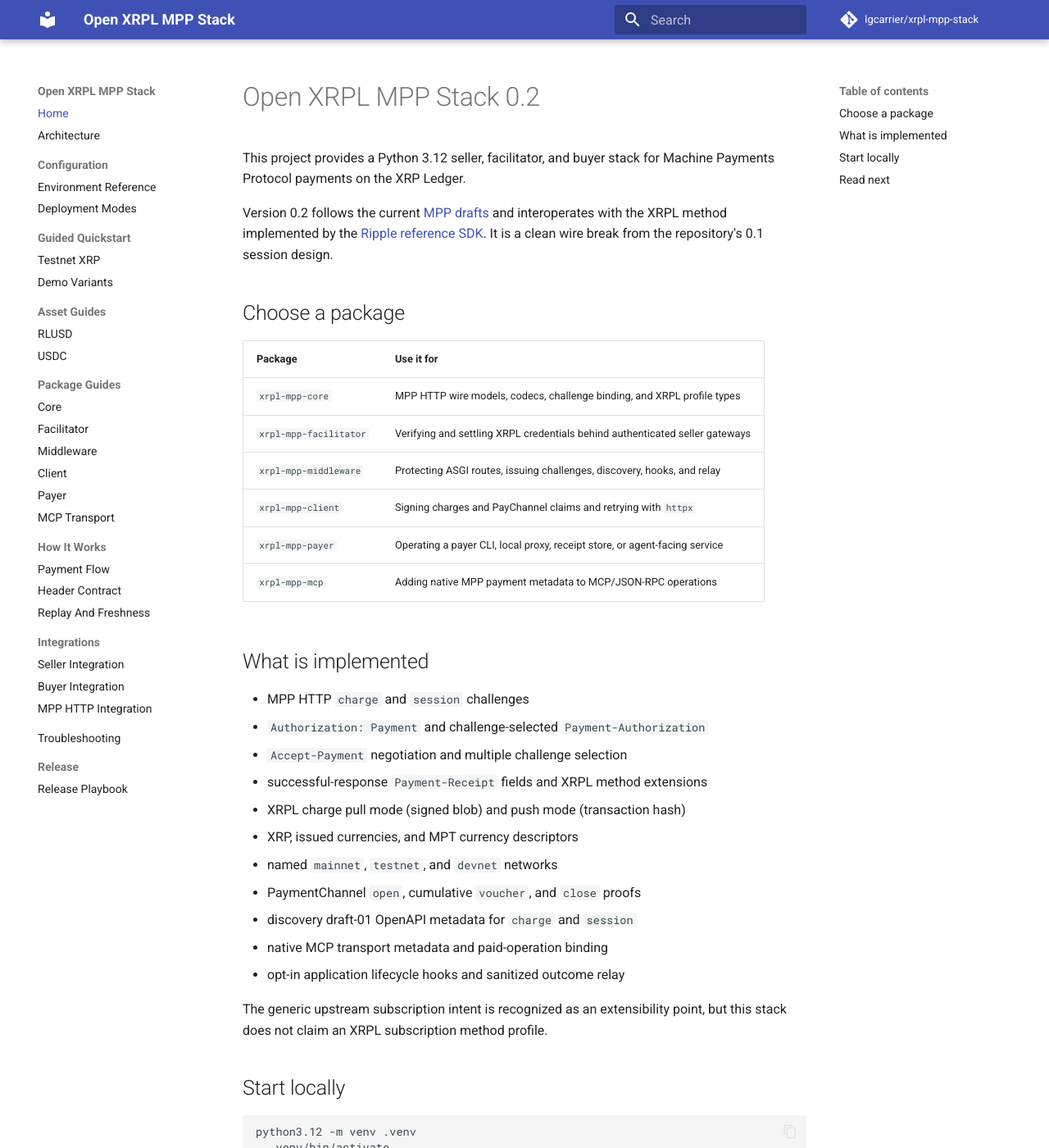
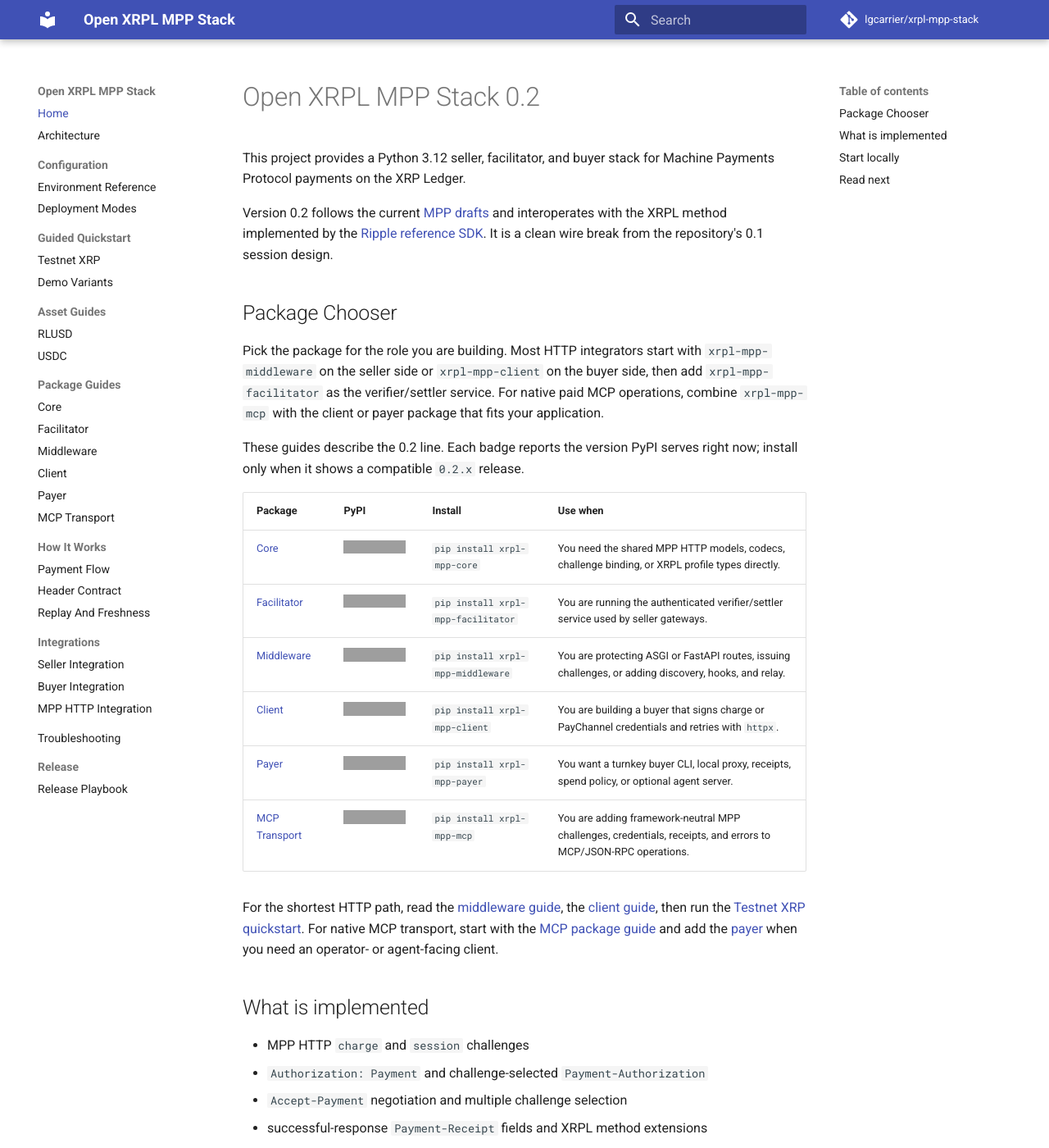
Before and after one commit to lgcarrier/xrpl-mpp-stack, an MkDocs documentation site: the page built from docs/index.md, in a window 1280 px wide and 1400 px high. Shown: the whole window at 82% size. Built offline with MkDocs 1.6.1 and Material for MkDocs 9.7.7, drawn with Linux system fonts in a browser that asks for light colours; comment, search, counter and statistics services are not loaded; grey boxes are pictures that could not be loaded.

Commit message:
Fix release tooling and enrich package chooser (#24)

```diff
--- a/docs/index.md
+++ b/docs/index.md
@@ -9,16 +9,31 @@
 [Ripple reference SDK](https://github.com/ripple/xrpl-mpp-sdk). It is a clean
 wire break from the repository's 0.1 session design.
 
-## Choose a package
+## Package Chooser
 
-| Package | Use it for |
-| --- | --- |
-| `xrpl-mpp-core` | MPP HTTP wire models, codecs, challenge binding, and XRPL profile types |
-| `xrpl-mpp-facilitator` | Verifying and settling XRPL credentials behind authenticated seller gateways |
-| `xrpl-mpp-middleware` | Protecting ASGI routes, issuing challenges, discovery, hooks, and relay |
-| `xrpl-mpp-client` | Signing charges and PayChannel claims and retrying with `httpx` |
-| `xrpl-mpp-payer` | Operating a payer CLI, local proxy, receipt store, or agent-facing service |
-| `xrpl-mpp-mcp` | Adding native MPP payment metadata to MCP/JSON-RPC operations |
+Pick the package for the role you are building. Most HTTP integrators start
+with `xrpl-mpp-middleware` on the seller side or `xrpl-mpp-client` on the buyer
+side, then add `xrpl-mpp-facilitator` as the verifier/settler service. For
+native paid MCP operations, combine `xrpl-mpp-mcp` with the client or payer
+package that fits your application.
+
+These guides describe the 0.2 line. Each badge reports the version PyPI serves
+right now; install only when it shows a compatible `0.2.x` release.
+
+| Package | PyPI | Install | Use when |
+| --- | --- | --- | --- |
+| [Core](packages/core.md) | [![PyPI version](https://img.shields.io/pypi/v/xrpl-mpp-core?logo=pypi&logoColor=white)](https://pypi.org/project/xrpl-mpp-core/) | `pip install xrpl-mpp-core` | You need the shared MPP HTTP models, codecs, challenge binding, or XRPL profile types directly. |
+| [Facilitator](packages/facilitator.md) | [![PyPI version](https://img.shields.io/pypi/v/xrpl-mpp-facilitator?logo=pypi&logoColor=white)](https://pypi.org/project/xrpl-mpp-facilitator/) | `pip install xrpl-mpp-facilitator` | You are running the authenticated verifier/settler service used by seller gateways. |
+| [Middleware](packages/middleware.md) | [![PyPI version](https://img.shields.io/pypi/v/xrpl-mpp-middleware?logo=pypi&logoColor=white)](https://pypi.org/project/xrpl-mpp-middleware/) | `pip install xrpl-mpp-middleware` | You are protecting ASGI or FastAPI routes, issuing challenges, or adding discovery, hooks, and relay. |
+| [Client](packages/client.md) | [![PyPI version](https://img.shields.io/pypi/v/xrpl-mpp-client?logo=pypi&logoColor=white)](https://pypi.org/project/xrpl-mpp-client/) | `pip install xrpl-mpp-client` | You are building a buyer that signs charge or PayChannel credentials and retries with `httpx`. |
+| [Payer](packages/payer.md) | [![PyPI version](https://img.shields.io/pypi/v/xrpl-mpp-payer?logo=pypi&logoColor=white)](https://pypi.org/project/xrpl-mpp-payer/) | `pip install xrpl-mpp-payer` | You want a turnkey buyer CLI, local proxy, receipts, spend policy, or optional agent server. |
+| [MCP Transport](packages/mcp.md) | [![PyPI version](https://img.shields.io/pypi/v/xrpl-mpp-mcp?logo=pypi&logoColor=white)](https://pypi.org/project/xrpl-mpp-mcp/) | `pip install xrpl-mpp-mcp` | You are adding framework-neutral MPP challenges, credentials, receipts, and errors to MCP/JSON-RPC operations. |
+
+For the shortest HTTP path, read the [middleware guide](packages/middleware.md),
+the [client guide](packages/client.md), then run the [Testnet XRP
+quickstart](quickstart/testnet-xrp.md). For native MCP transport, start with the
+[MCP package guide](packages/mcp.md) and add the [payer](packages/payer.md) when
+you need an operator- or agent-facing client.
 
 ## What is implemented
 
--- a/requirements-dev.txt
+++ b/requirements-dev.txt
@@ -6,6 +6,6 @@
 -e ./packages/mcp
 build>=1.6.0,<2
 editables>=0.6
-hatchling>=1.32.0
+hatchling>=1.32.0,<1.33
 pytest==9.1.1
 twine>=7.0.0,<8
```
Also changed, not shown: CHANGELOG.md (+2 -0 lines), docs/release.md (+20 -0 lines), 5 other files.
